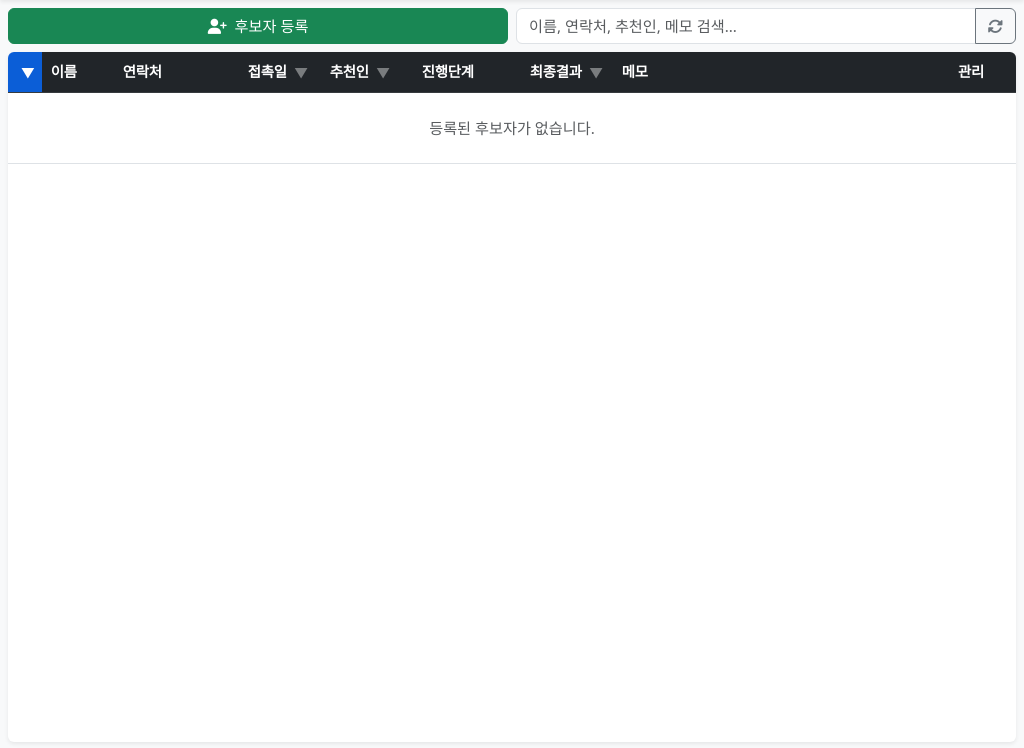
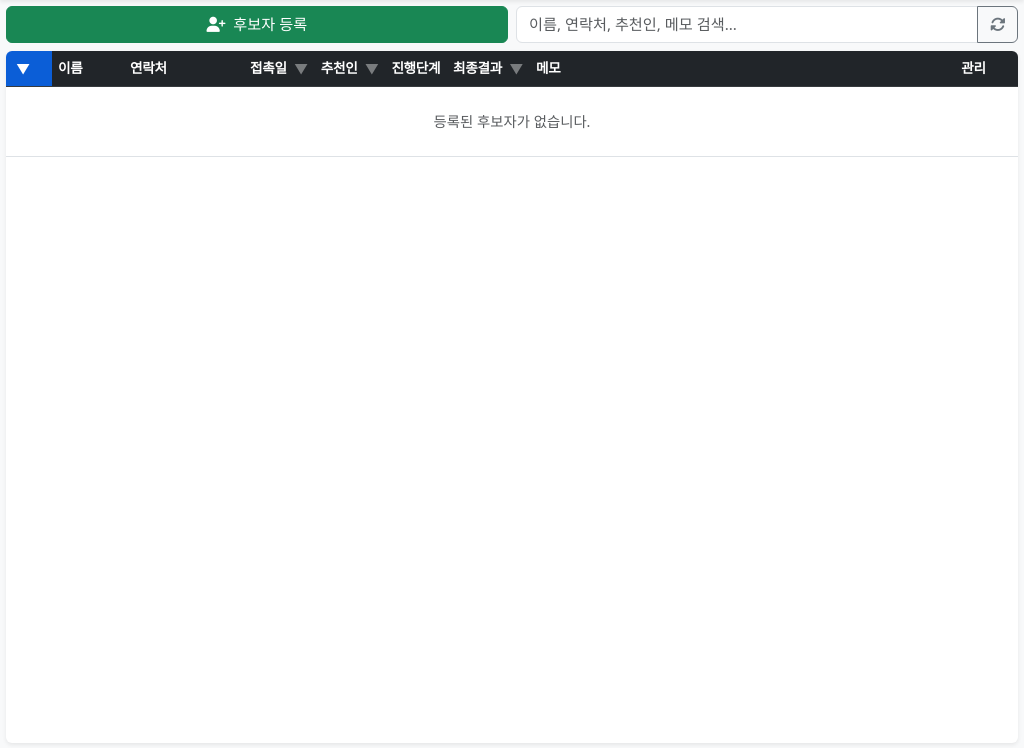
Before and after one commit to seocopy70/Recruit_DB, a Flask app: page / in a window 1024 px wide. Shown: the part 52-800 px from the top of the page. Run offline with Flask 3, Linux system fonts and the light colour scheme; data that the repository does not hold is empty; some libraries are stand-ins or nearby versions.

Commit message:
Adjust table column widths for better layout

```diff
--- a/templates/index.html
+++ b/templates/index.html
@@ -312,16 +312,16 @@
         .table td:nth-child(1) {
             position: sticky;
             left: 0;
-            width: 34px;
-            min-width: 34px;
-            max-width: 34px;
+            width: 46px;
+            min-width: 46px;
+            max-width: 46px;
             z-index: 4;
             box-shadow: 1px 0 0 rgba(0, 0, 0, 0.06);
         }
         .table th:nth-child(2),
         .table td:nth-child(2) {
             position: sticky;
-            left: 34px;
+            left: 46px;
             width: 72px;
             min-width: 72px;
             max-width: 72px;
@@ -375,7 +375,7 @@
                 width: 100%;
             }
             .table th:nth-child(1),
-            .table td:nth-child(1) { width: 34px; }
+            .table td:nth-child(1) { width: 46px; }
             .table th:nth-child(2),
             .table td:nth-child(2) { width: 72px; }
             .table th:nth-child(3),
@@ -395,6 +395,33 @@
             }
             .table th:nth-child(9),
             .table td:nth-child(9) { width: 90px; }
+        }
+
+        /* 폰 가로 / 작은 태블릿(769~1024px): 열은 내용 폭만큼만, 남는 폭은 메모가 사용 */
+        @media (min-width: 769px) and (max-width: 1024px) {
+            .app-main { padding: 0.4rem 0.35rem 0.3rem; }
+            .table {
+                table-layout: auto;
+                min-width: 680px;
+                width: 100%;
+            }
+            .table th { font-size: 0.85rem; padding: 0.45rem 0.4rem; }
+            .table td { font-size: 0.9rem; padding: 0.4rem 0.4rem; }
+            .chip-dd { max-width: 100px; }
+            .chip-dd > .btn { max-width: 100px; font-size: 0.74rem; }
+            /* 번호·이름 이후 열은 내용 폭만큼만 차지 */
+            .table th:nth-child(n+3),
+            .table td:nth-child(n+3) { width: 1%; }
+            .table th:nth-child(3),
+            .table td:nth-child(3) {
+                width: 120px;
+                min-width: 120px;
+                max-width: 120px;
+            }
+            /* 메모: 남는 폭을 모두 사용하고 넘치면 ... 처리 */
+            .table th:nth-child(8),
+            .table td:nth-child(8) { width: auto; min-width: 210px; }
+            .table td.memo-cell { max-width: 0; }
         }
 
         @media (max-width: 768px) {
```
